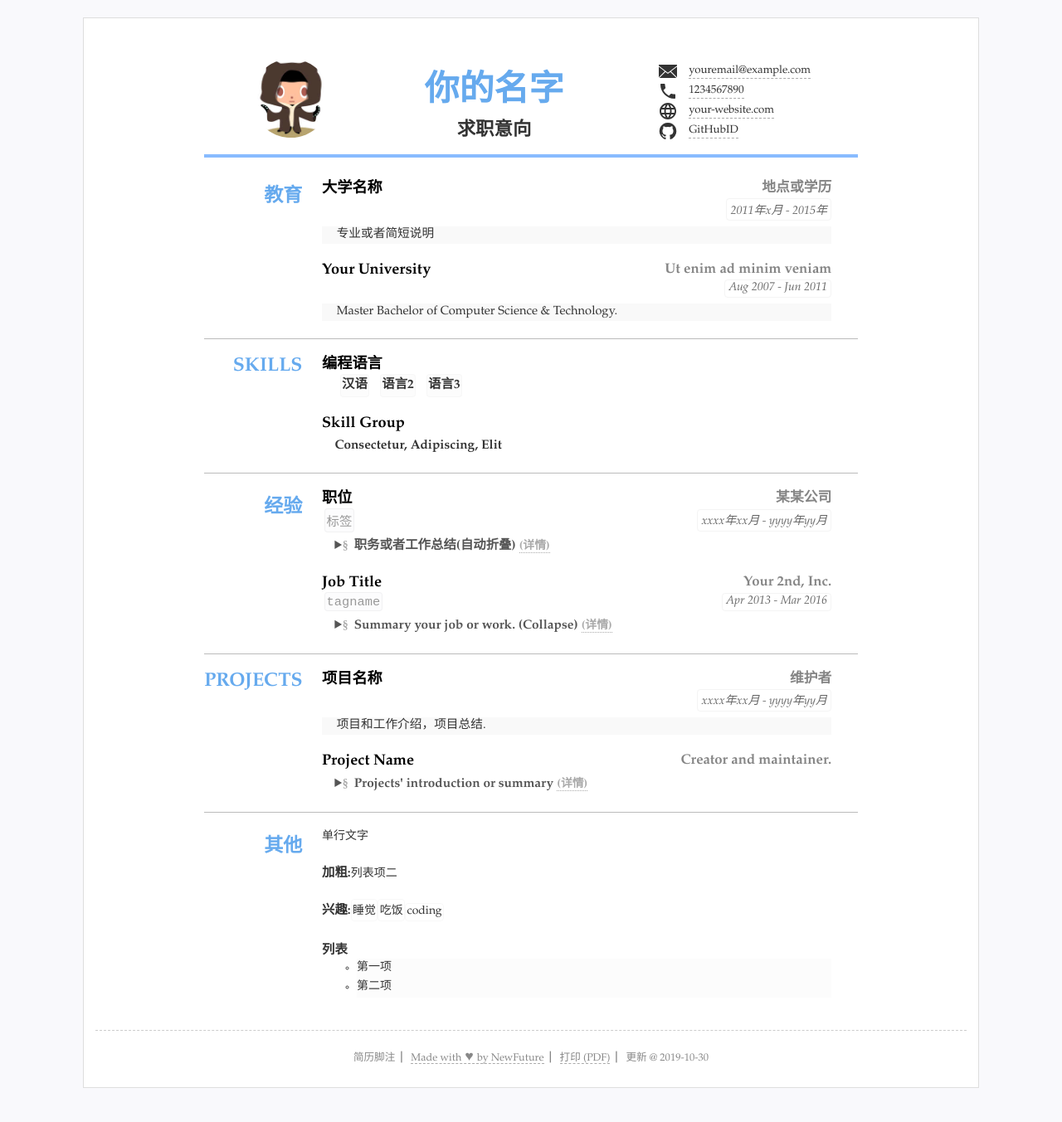
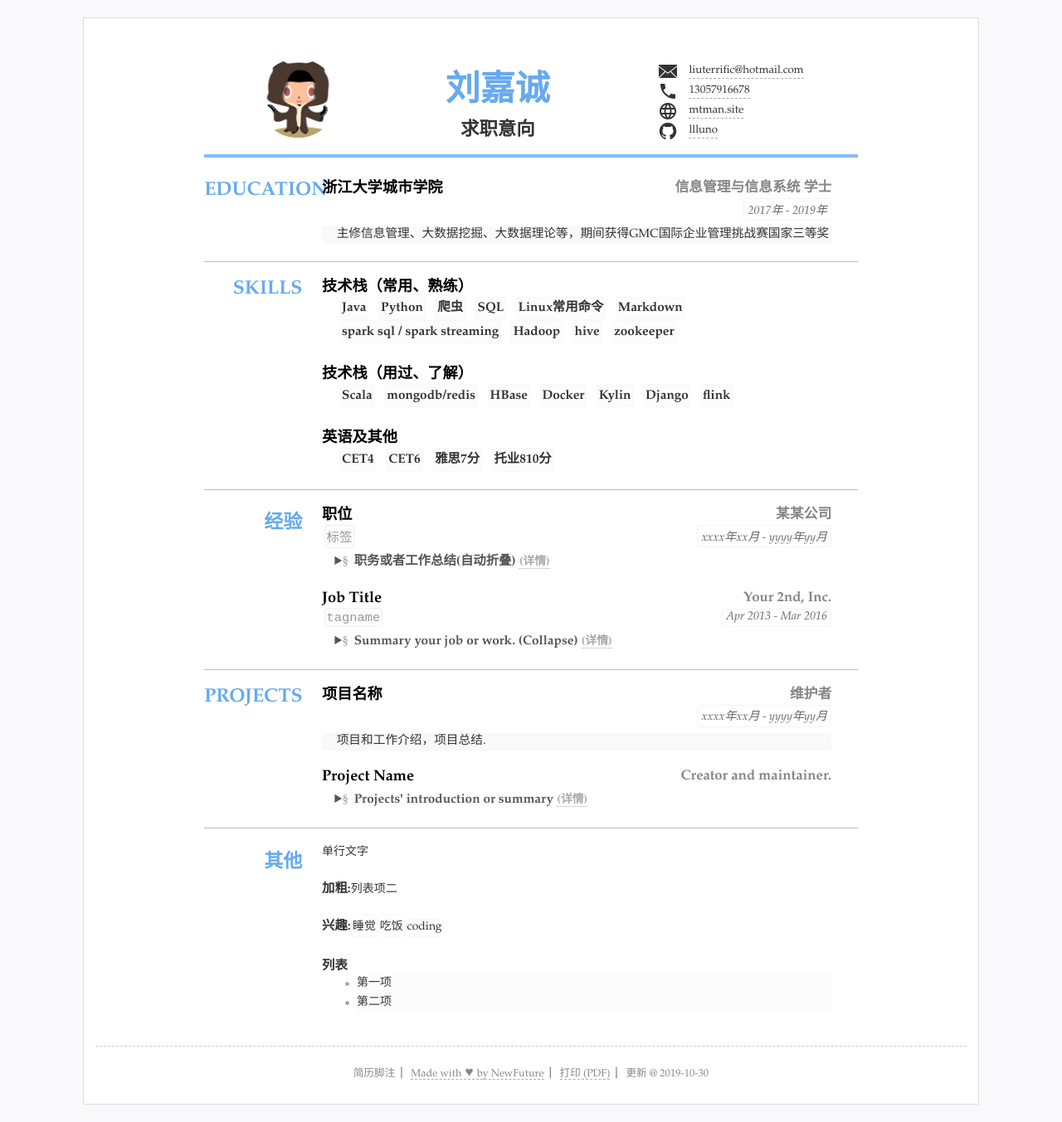
Before and after one commit to llluno/resume, a Jekyll site: the page built from index.html, in a window 1280 px wide. Shown: the whole page at 83% size. Built offline with Jekyll 4.4.1, drawn with Linux system fonts in a browser that asks for light colours.

Commit message:
Update resume.yml

```diff
--- a/_data/resume.yml
+++ b/_data/resume.yml
@@ -1,25 +1,25 @@
 # 数据格式可以为 yaml(文件以.yml结尾) 或者json(文件以.json结尾)
 # 如果YAML格式的数据请先检查格式是否有误，可选检查工具 http://www.yamllint.com
 
-title: "简历标题"
+title: "刘嘉诚"
 lang: "zh" #语言设置 zh表示中文 en 表示英语
-name: "你的名字"
+name: "刘嘉诚"
 jobtitle: "求职意向" #可空不显示
 photo: "assets/img/photo.jpg" #照片可空，不显示
 
 #联系方式
 contact: #联系方式连接等3~5行
-- text: "youremail@example.com" #文本内容
-  href: 'mailto:youremail@example.com' #链接，无链接则空
+- text: "liuterrific@hotmail.com" #文本内容
+  href: 'mailto:liuterrific@hotmail.com' #链接，无链接则空
   icon: 'icons/email.svg' #图标 svg文件
-- text: "1234567890"
-  href: 'tel:1234567890'
+- text: "13057916678"
+  href: 'tel:13057916678'
   icon: 'icons/phone.svg'
-- text: "your-website.com"
-  href: 'http://your-website.com'
+- text: "mtman.site"
+  href: 'http://mtman.site'
   icon: 'icons/web.svg'
-- text: "GitHubID"
-  href: 'https://github.com/NewFuture'
+- text: "llluno"
+  href: 'https://github.com/llluno'
   icon: "icons/github.svg"
   attr: 'target="_blank"' #新标签页打开
   # - text: "地址"
@@ -27,28 +27,50 @@ contact: #联系方式连接等3~5行
 
 #main下面是主体内容，类别条数不限
 main: #简历主要内容，
-- type: education #类别为ID
-  name: 教育 #显示名称，空则使用type
+- type: Education #类别为ID
+  name: Education #显示名称，空则使用type
   content: #内容基本格式 标题-副标题-日期-详细内容 (都允许空)
-  - title: 大学名称
-    duration: "2011年x月 - 2015年"
-    sub: 地点或学历
-    detail: 专业或者简短说明
-  - title: Your University
-    duration: Aug 2007 - Jun 2011
-    sub: Ut enim ad minim veniam
-    detail: Master Bachelor of Computer Science & Technology.
+  - title: 浙江大学城市学院
+    duration: "2017年 - 2019年"
+    sub: 信息管理与信息系统 学士
+    detail: 主修信息管理、大数据挖掘、大数据理论等，期间获得GMC国际企业管理挑战赛国家三等奖
 
 - type: skills
-  # name: "技能"
+  name: Skills
   content:
-  - title: 编程语言
-    items: #itmems 可以小块的方式显示
-    - 汉语
-    - 语言2
-    - 语言3
-  - title: Skill Group
-    summary: Consectetur, Adipiscing, Elit
+  - title: 技术栈（常用、熟练）
+    items:
+    - Java
+    - Python
+    - 爬虫
+    - SQL
+    - Linux常用命令
+    - Markdown
+    - spark sql / spark streaming
+    - Hadoop
+    - hive
+    - zookeeper
+
+
+
+
+  - title: 技术栈（用过、了解）
+    items:
+    - Scala
+    - mongodb/redis
+    - HBase
+    - Docker
+    - Kylin
+    - Django
+    - flink
+
+
+  - title: 英语及其他
+    items:
+    - CET4
+    - CET6
+    - 雅思7分
+    - 托业810分
 
 - type: experience
   name: 经验
```
